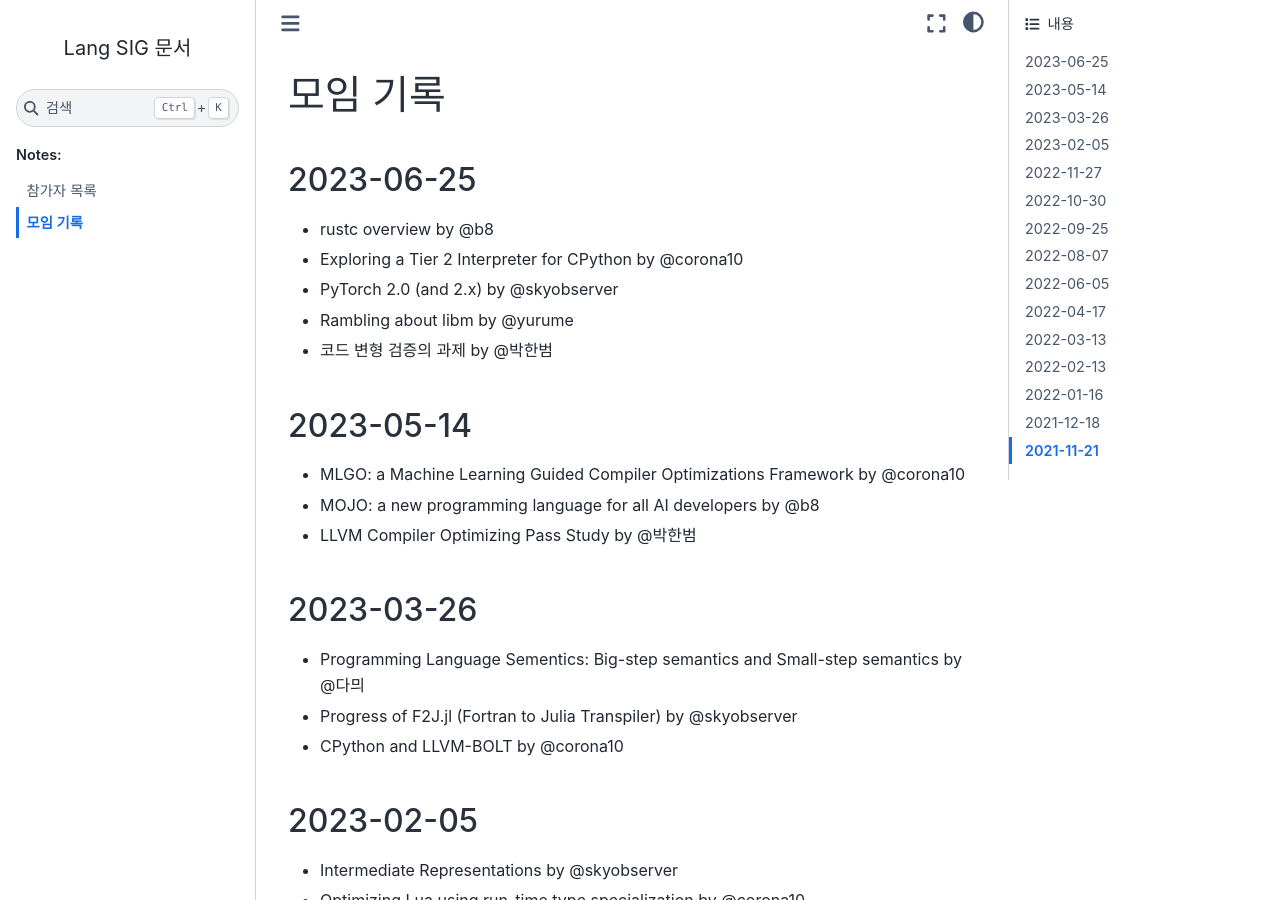
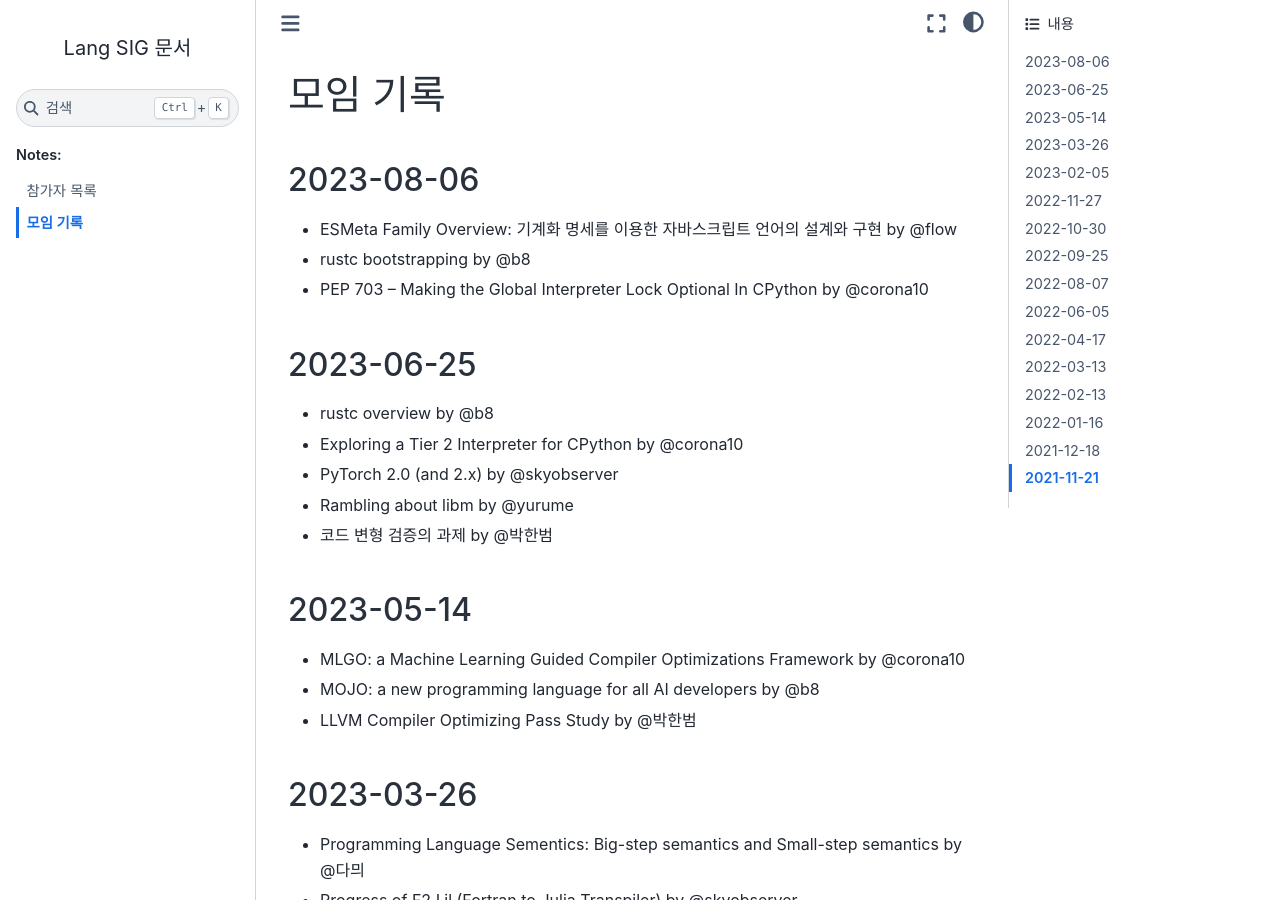
Before and after one commit to Lang-SIG/LangSIG, a Sphinx documentation site: the page built from docs/meeting.rst, in a window 1280 px wide and 900 px high. Built offline with Sphinx 7.4.7 and the Sphinx Book theme 1.1.4, drawn with Linux system fonts in a browser that asks for light colours.

Commit message:
Update meeting.rst for 2023-08-06 meetup (#4)

```diff
--- a/docs/meeting.rst
+++ b/docs/meeting.rst
@@ -2,6 +2,14 @@
 
 모임 기록
 ===============
+
+.. _log-20230806:
+
+2023-08-06
+----------
+- ESMeta Family Overview: 기계화 명세를 이용한 자바스크립트 언어의 설계와 구현 by @flow
+- rustc bootstrapping by @b8
+- PEP 703 – Making the Global Interpreter Lock Optional In CPython by @corona10
 
 .. _log-20230625:
 
```
